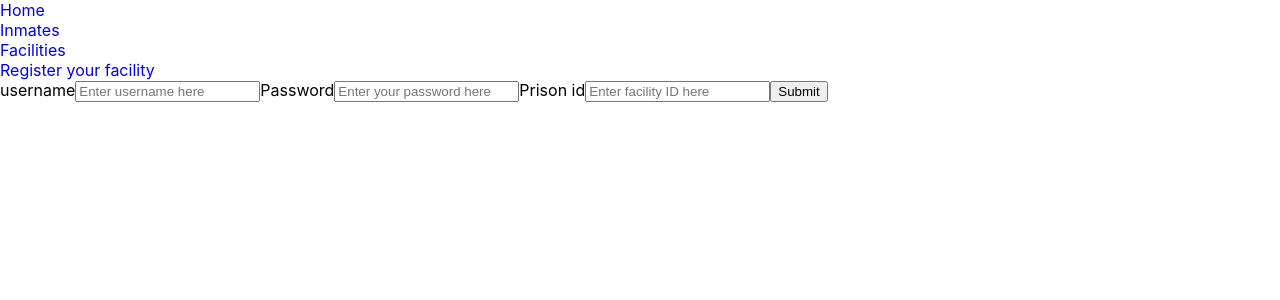
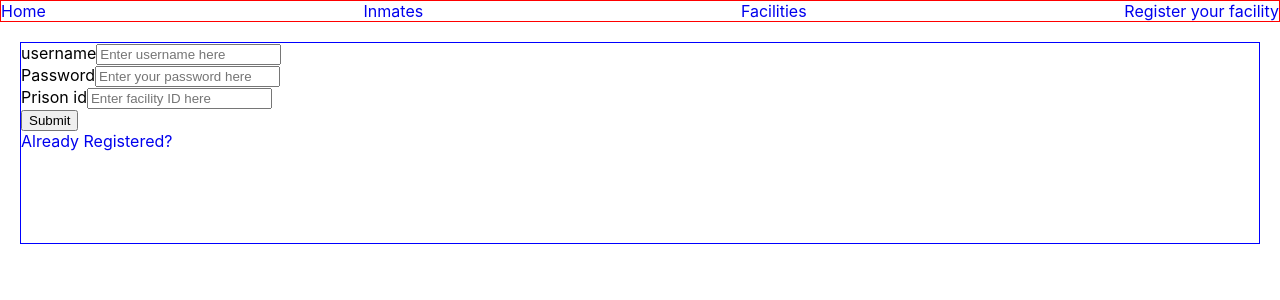
Before and after one commit to Build-Week-Prison-Skills/Front-End, a React (Create React App) app: page /register in a window 1280 px wide. Shown: the top 300 px of the page. Built offline with nearby package versions, Linux system fonts and the light colour scheme.

Commit message:
Links to login form

```diff
--- a/src/App.js
+++ b/src/App.js
@@ -5,6 +5,7 @@ import Home from "./components/Home";
 import InmateList from "./components/InmateList";
 import FacilityList from "./components/FacilityList";
 import Register from "./components/Register";
+import Login from "./components/Login";
 import { Route, Switch } from "react-router-dom";
 // import styled from "styled-components";
 
@@ -25,6 +26,9 @@ const App = () => (
         <Route exact path="/register">
           <Register />
         </Route>
+        <Route exact path="/login">
+          <Login />
+        </Route>
       </Switch>
     </header>
   </div>
--- a/src/components/Navigation.js
+++ b/src/components/Navigation.js
@@ -5,7 +5,7 @@ import styled from "styled-components";
 
 const Navigation = () => {
   return (
-    <styledNav className="navBar">
+    <StyledNav className="navBar">
       <div>
         <Link to="/">Home </Link>
       </div>
@@ -18,12 +18,14 @@ const Navigation = () => {
       <div>
         <Link to="/register">Register your facility </Link>
       </div>
-    </styledNav>
+    </StyledNav>
   );
 };
 
 export default Navigation;
 
-const styledNav = styled.div`
+const StyledNav = styled.div`
   border: 1px solid red;
+  display:flex;
+  justify-content:space-between;
 `;
--- a/src/components/Register.js
+++ b/src/components/Register.js
@@ -3,6 +3,7 @@ import axios from "axios";
 import styled from "styled-components";
 import * as Yup from "yup";
 import { Formik, Form, Field, ErrorMessage } from "formik";
+import { Link } from "react-router-dom";
 
 const initialVal = {
   username: "",
@@ -32,7 +33,7 @@ export default function Register(props) {
       });
   }
   return (
-    <div>
+    <StyledReg>
       <Formik
         initialValues={initialVal}
         onSubmit={submitHandler}
@@ -40,6 +41,7 @@ export default function Register(props) {
       >
         <Form>
           {/* Name */}
+          <div className="username">
             <label htmlFor="current_username">username</label>
             <Field
               type="text"
@@ -48,7 +50,8 @@ export default function Register(props) {
               placeholder="Enter username here"
             />
             <ErrorMessage name="username" component="div" className="error" />
-
+          </div>
+          <div className="password">
             {/* //Password */}
             <label htmlFor="current_password">Password</label>
             <Field
@@ -58,7 +61,8 @@ export default function Register(props) {
               placeholder="Enter your password here"
             />
             <ErrorMessage name="password" component="div" className="error" />
-
+          </div>
+          <div className="prison-id">
             <label htmlFor="prison_id">Prison id</label>
             <Field
               type="text"
@@ -67,12 +71,16 @@ export default function Register(props) {
               placeholder="Enter facility ID here"
             />
             <ErrorMessage name="prison_id" component="div" className="error" />
+          </div>
 
           {/* //submit button */}
           <button type="submit">Submit</button>
         </Form>
       </Formik>
+      <div>
+        <Link to="/login">Already Registered?</Link>
       </div>
+    </StyledReg>
   );
 }
 
@@ -87,3 +95,12 @@ const validationSchema = Yup.object().shape({
     .max(25, "Too Long!")
     .matches(/(?=.*[0-9])/, "Must contain at least one number")
 });
+
+const StyledReg = styled.div`
+  border: 1px blue solid;
+  height: 200px;
+  display: flex;
+  flex-direction: column;
+  align-content: flex-end;
+  margin: 20px;
+`;
```
Lines whose indentation alone changed are shown as unchanged.
